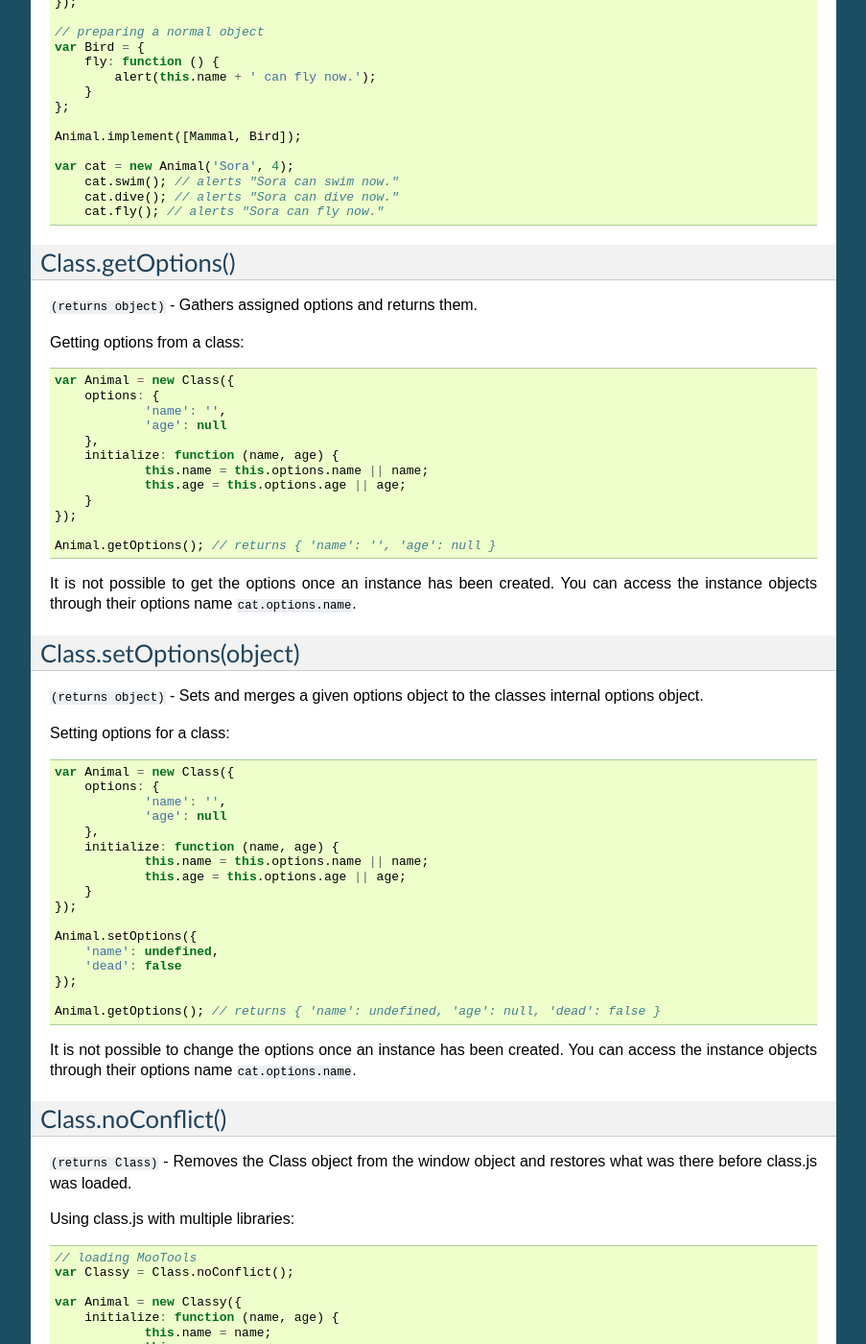
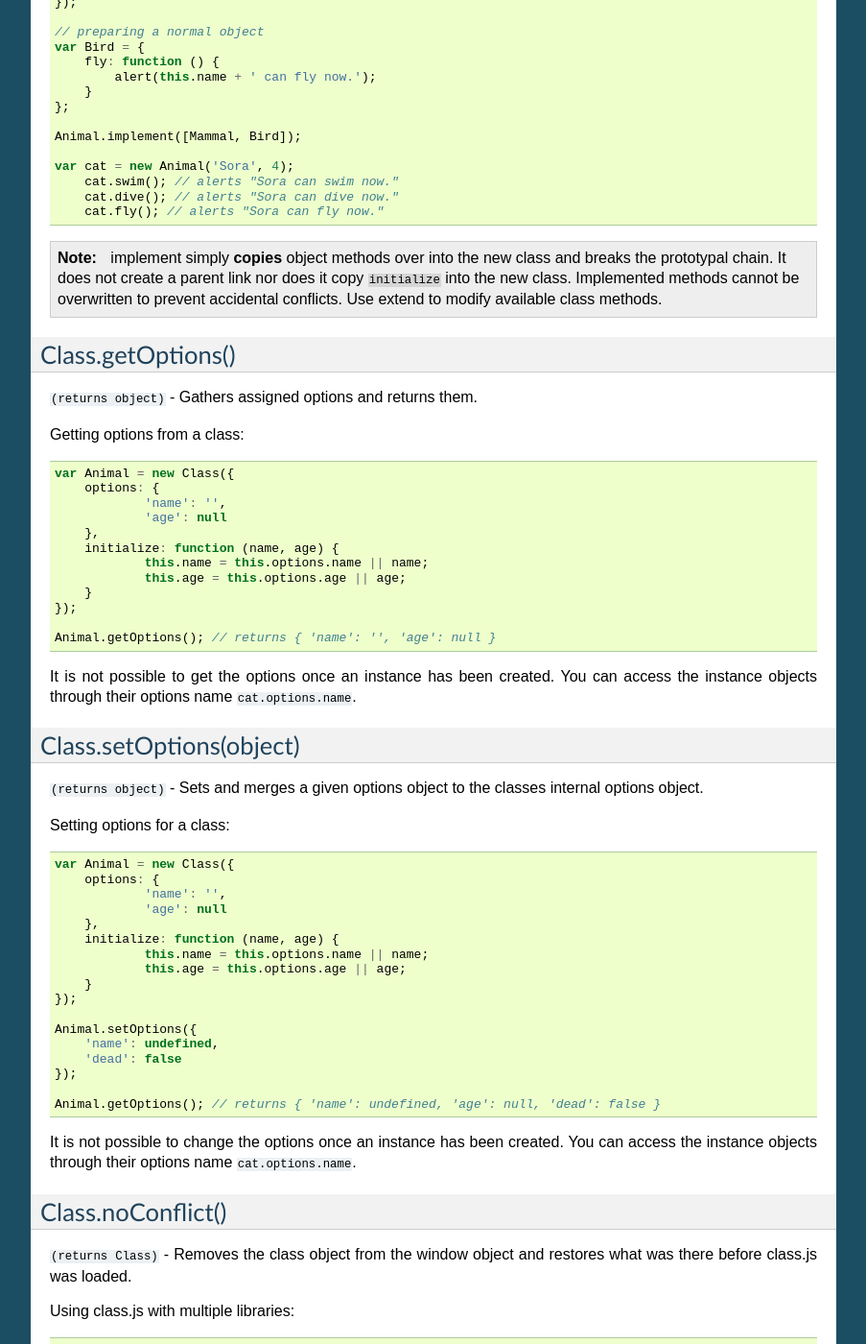
Before and after one commit to FinalAngel/classjs, a Sphinx documentation site: the page built from docs/src/class_api/methods.rst, in a window 1280 px wide and 1400 px high, scrolled down 1064 px. Shown: the whole window at 96% size, without its empty margins (198-1101 px from the left). Built offline with Sphinx 7.4.7, drawn with Linux system fonts in a browser that asks for light colours.

Commit message:
updating docs to reflect implements behaviour

```diff
--- a/docs/src/class_api/methods.rst
+++ b/docs/src/class_api/methods.rst
@@ -75,6 +75,12 @@ Implementing new methods::
         cat.dive(); // alerts "Sora can dive now."
         cat.fly(); // alerts "Sora can fly now."
 
+.. note::
+  implement simply **copies** object methods over into the new class and breaks the prototypal chain.
+  It does not create a parent link nor does it copy ``initialize`` into the new class.
+  Implemented methods cannot be overwritten to prevent accidental conflicts. Use extend to modify
+  available class methods.
+
 
 Class.getOptions()
 ==================
@@ -132,7 +138,7 @@ You can access the instance objects through their options name ``cat.options.nam
 Class.noConflict()
 ==================
 
-``(returns Class)`` - Removes the Class object from the window object and restores what was there before
+``(returns Class)`` - Removes the class object from the window object and restores what was there before
 class.js was loaded.
 
 Using class.js with multiple libraries::
```
Also changed, not shown: 5 other files.
